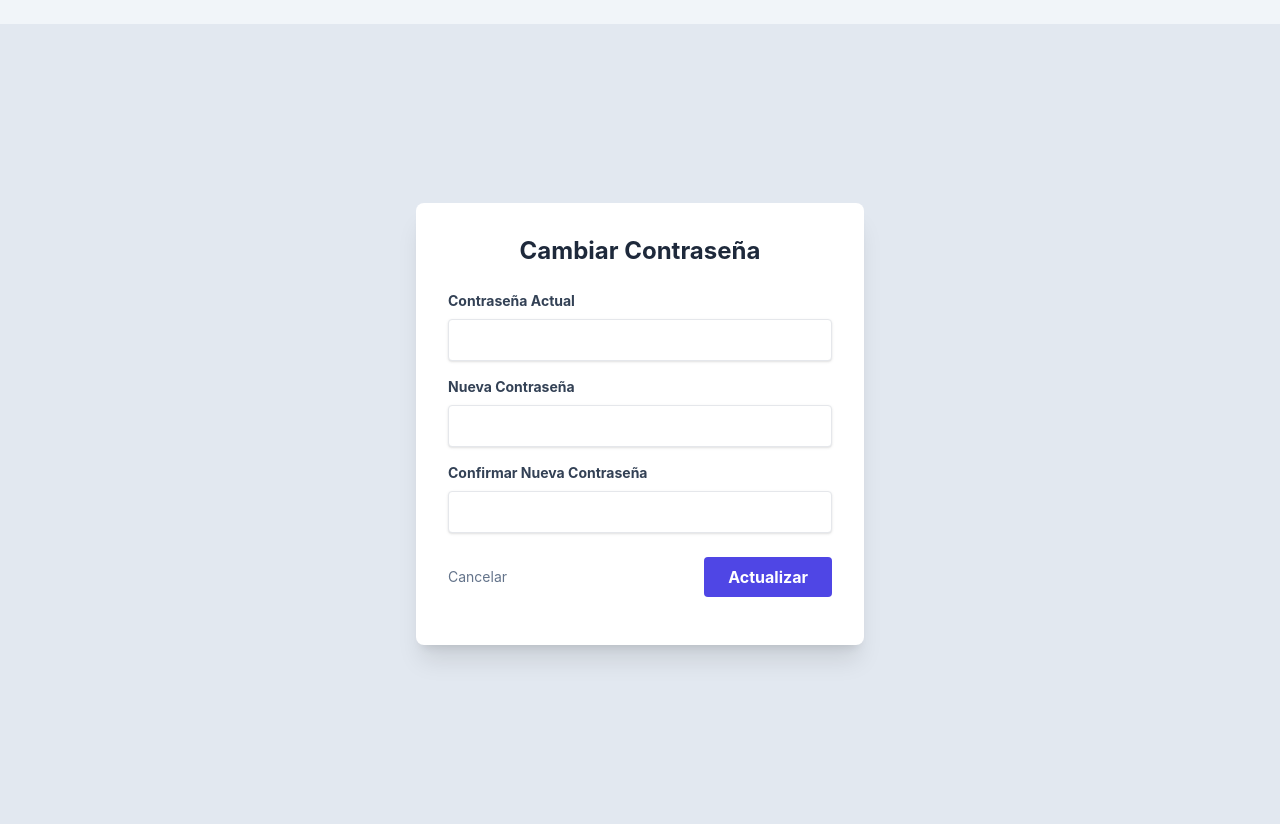
After one commit to guille001-star/AgendaPro, a Python web app: template app/templates/auth/change_password.html in a window 1280 px wide. The commit adds this page. Run offline with Jinja, Linux system fonts and the light colour scheme; the template is opened without the code that fills it, so the values that code supplies are empty; some libraries are stand-ins or nearby versions.

Commit message:
Feature: Super Admin button, Change Password page

```diff
--- /dev/null
+++ b/app/templates/auth/change_password.html
@@ -0,0 +1,38 @@
+{% extends "base.html" %}
+{% block content %}
+<div class="min-h-screen flex items-center justify-center bg-slate-200 p-4">
+    <div class="w-full max-w-md bg-white rounded-lg shadow-xl p-8">
+        <h2 class="text-2xl font-bold text-slate-800 mb-6 text-center">Cambiar Contraseña</h2>
+
+        {% with messages = get_flashed_messages() %}
+            {% if messages %}
+                <div class="bg-red-100 border-l-4 border-red-500 text-red-700 p-4 mb-4" role="alert">
+                    {% for message in messages %}<p>{{ message }}</p>{% endfor %}
+                </div>
+            {% endif %}
+        {% endwith %}
+
+        <form action="{{ url_for('auth.change_password') }}" method="POST">
+            <div class="mb-4">
+                <label class="block text-slate-700 text-sm font-bold mb-2">Contraseña Actual</label>
+                <input type="password" name="current_password" required class="shadow border rounded w-full py-2 px-3 text-slate-700 focus:outline-none focus:ring-2 focus:ring-indigo-500">
+            </div>
+            <div class="mb-4">
+                <label class="block text-slate-700 text-sm font-bold mb-2">Nueva Contraseña</label>
+                <input type="password" name="new_password" required class="shadow border rounded w-full py-2 px-3 text-slate-700 focus:outline-none focus:ring-2 focus:ring-indigo-500">
+            </div>
+            <div class="mb-6">
+                <label class="block text-slate-700 text-sm font-bold mb-2">Confirmar Nueva Contraseña</label>
+                <input type="password" name="confirm_password" required class="shadow border rounded w-full py-2 px-3 text-slate-700 focus:outline-none focus:ring-2 focus:ring-indigo-500">
+            </div>
+
+            <div class="flex items-center justify-between">
+                <a href="{{ url_for('dashboard.index') }}" class="text-slate-500 hover:text-slate-700 text-sm">Cancelar</a>
+                <button type="submit" class="bg-indigo-600 hover:bg-indigo-700 text-white font-bold py-2 px-6 rounded transition">
+                    Actualizar
+                </button>
+            </div>
+        </form>
+    </div>
+</div>
+{% endblock %}
```
Also changed, not shown: app/routes/auth.py (+37 -16 lines), app/templates/dashboard/index.html (+10 -2 lines).
